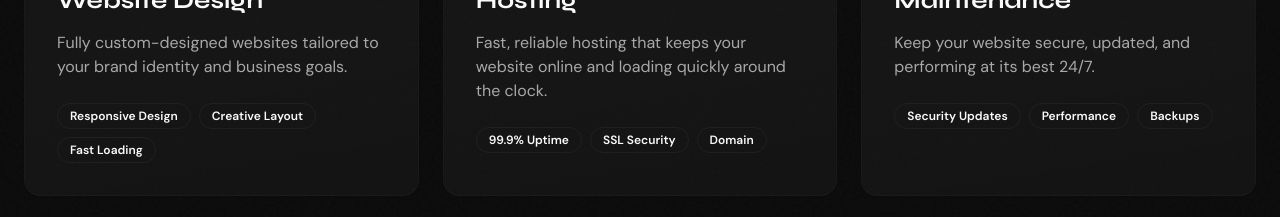
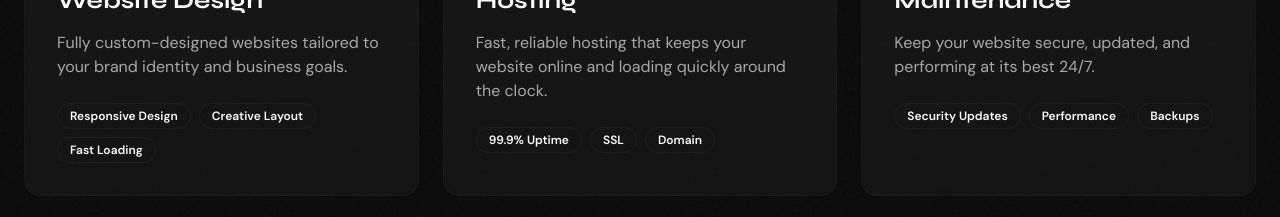
Before and after one commit to matrixfrr/GimmeASite, a Next.js app: page / in a window 1280 px wide. Shown: the part 1660-1877 px from the top of the page. Built offline with nearby package versions, Linux system fonts and the light colour scheme.

Commit message:
Remove Security from SSL Security in Hosting modal

```diff
--- a/src/app/page.tsx
+++ b/src/app/page.tsx
@@ -376,7 +376,7 @@ function ServicesSection() {
       icon: Server,
       title: "Hosting",
       description: "Fast, reliable hosting that keeps your website online and loading quickly around the clock.",
-      features: ["99.9% Uptime", "SSL Security", "Domain"],
+      features: ["99.9% Uptime", "SSL", "Domain"],
     },
     {
       icon: Zap,
```
